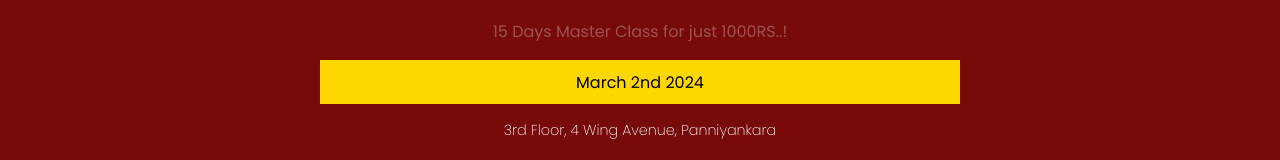
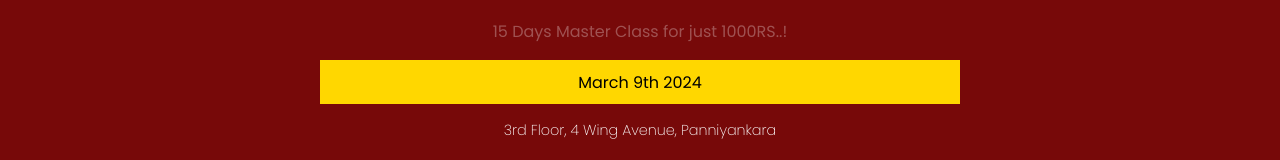
Before and after one commit to adacodesolutions/adacode-enroll-15, a React (Vite) app: page / in a window 1280 px wide. Shown: the part 223-383 px from the top of the page. Built offline with nearby package versions, Linux system fonts and the light colour scheme; no server answers; what @react-pdf/renderer would draw is missing.

Commit message:
minor changes

```diff
--- a/src/pages/Home.jsx
+++ b/src/pages/Home.jsx
@@ -13,7 +13,7 @@ const Home = () => {
         <p className="details">15 Days Master Class for just 1000RS..!</p>
         <div className="hero_details">
           <div className="date_button">
-            <h5>March 2nd 2024</h5>
+            <h5>March 9th 2024</h5>
           </div>
           <p>3rd Floor, 4 Wing Avenue, Panniyankara</p>
         </div>
```
